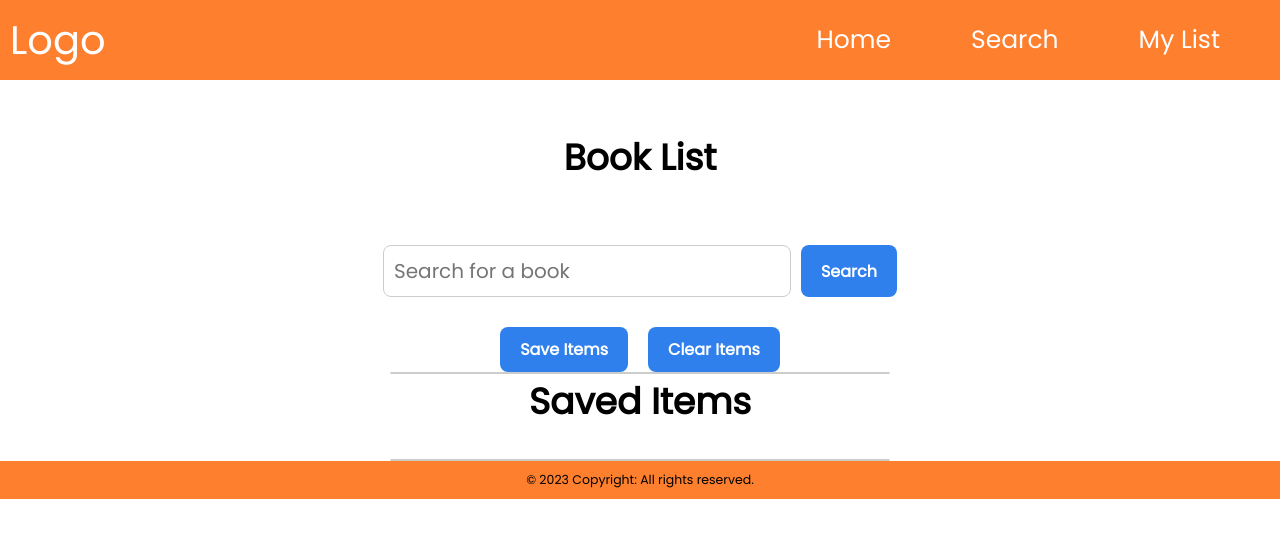
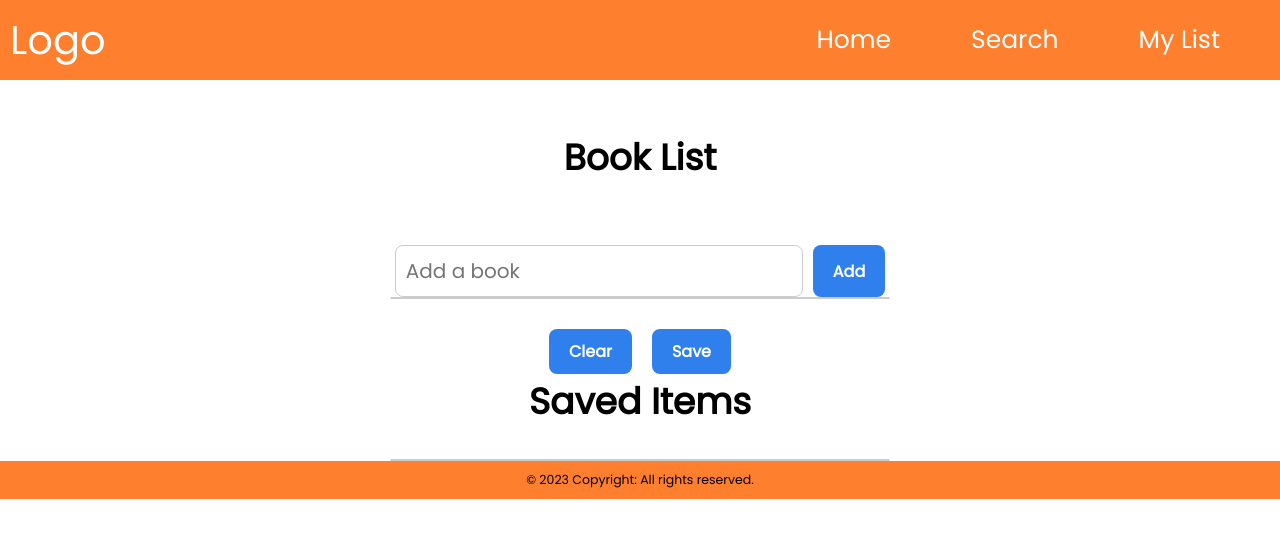
Before and after one commit to mrsannanoga/bound-to-read, a React (Create React App) app: page /list in a window 1280 px wide. Shown: the top 538 px of the page. Built offline with nearby package versions, Linux system fonts and the light colour scheme.

Commit message:
removed search removed from the list

```diff
--- a/src/Pages/List.js
+++ b/src/Pages/List.js
@@ -1,6 +1,5 @@
 import React, { useState } from "react";
 import styled from "styled-components";
-import axios from "axios";
 
 const ListContainer = styled.div`
   display: flex;
@@ -91,22 +90,14 @@ const FormButton = styled.button`
 
 const List = () => {
   const [items, setItems] = useState([]); // State for storing the list of books
-  const [query, setQuery] = useState("");
   const [savedItems, setSavedItems] = useState([]); // State for storing saved items
 
-  const handleInputChange = (event) => {
-    setQuery(event.target.value);
-  };
-
-  const handleSearch = async () => {
-    try {
-      const response = await axios.get(
-        `https://www.googleapis.com/books/v1/volumes?q=${query}`
-      );
-      const books = response.data.items.map((item) => item.volumeInfo.title);
-      setItems((prevItems) => [...prevItems, ...books]); // Adding the books to the list while preserving the existing items
-    } catch (error) {
-      console.error(error);
+  const handleAddItem = (event) => {
+    event.preventDefault();
+    const newItem = event.target.item.value;
+    if (newItem !== "") {
+      setItems((prevItems) => [...prevItems, newItem]);
+      event.target.item.value = "";
     }
   };
 
@@ -122,24 +113,23 @@ const List = () => {
   return (
     <ListContainer>
       <Title>Book List</Title>
-  <FormContainer>
+      <FormContainer onSubmit={handleAddItem}>
         <FormInput
           type="text"
-         placeholder="Search for a book"
-         value={query}
-         onChange={handleInputChange}
+          placeholder="Add a book"
+          name="item"
         />
-  <FormButton onClick={handleSearch}>Search</FormButton>
+        <FormButton type="submit">Add</FormButton>
 </FormContainer>
-  <ButtonContainer>
-  <Button onClick={saveItems}>Save Items</Button>
-  <Button onClick={clearItems}>Clear Items</Button>
-  </ButtonContainer>
 <ItemList>
 {items.map((item, index) => (
 <Item key={index}>{item}</Item>
 ))}
 </ItemList>
+<ButtonContainer>
+<Button onClick={clearItems}>Clear</Button>
+<Button onClick={saveItems}>Save</Button>
+</ButtonContainer>
 <Title>Saved Items</Title>
 <ItemList>
 {savedItems.map((item, index) => (
```
Lines whose indentation alone changed are shown as unchanged.
